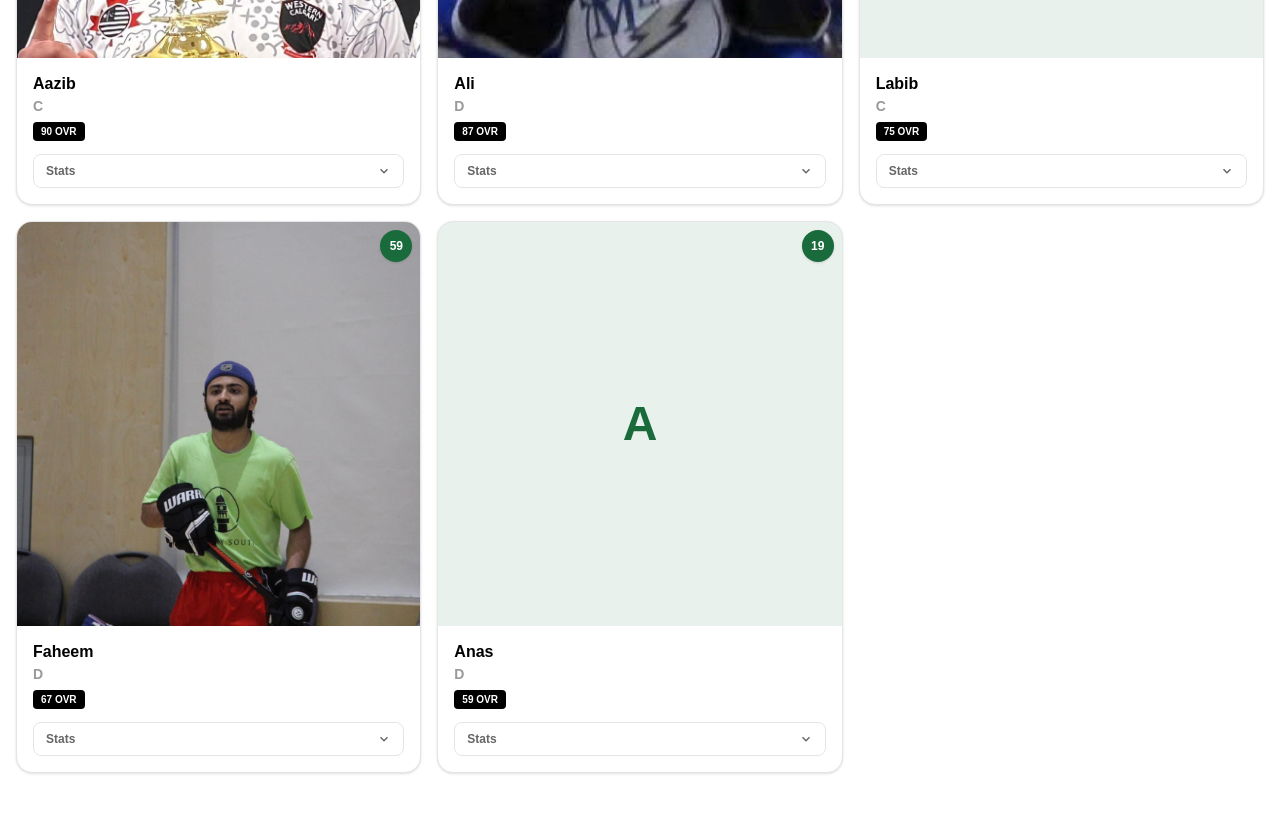
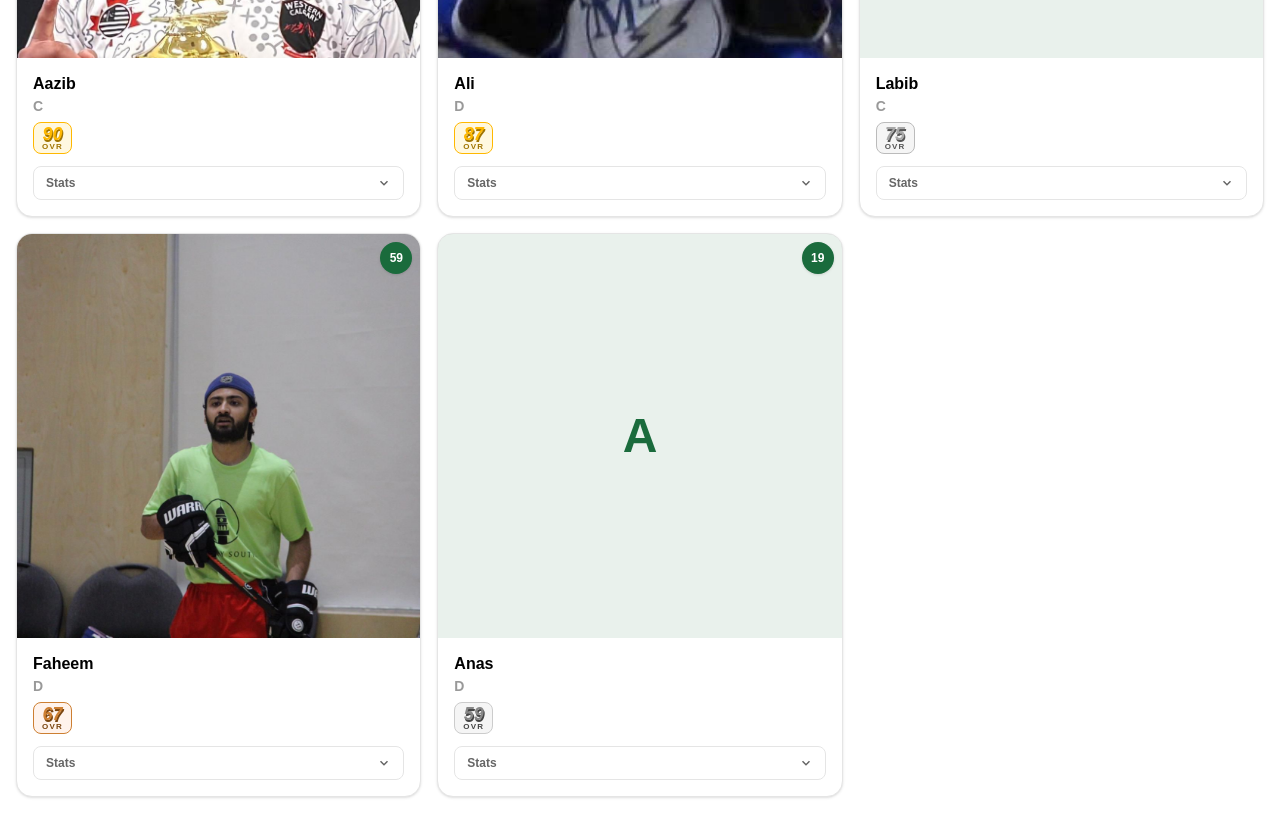
Before and after one commit to rizwan-mirza315/ahl, a Next.js app: page /teams/aazib in a window 1280 px wide. Shown: the part 780-1609 px from the top of the page. Before the commit the page ends 1585 px from the top, so only its background shows below. Built offline with nearby package versions, Linux system fonts and the light colour scheme.

Commit message:
Add styled OVR badge component; rename Ac to Abdullah Chaudhry
Co-Authored-By: Claude Sonnet 4.6 <noreply@anthropic.com>

```diff
--- a/app/compare/page.tsx
+++ b/app/compare/page.tsx
@@ -1,5 +1,6 @@
 "use client";
 import { players, teams, getTeamById, getOverall } from "@/lib/data";
+import OvrBadge from "@/components/OvrBadge";
 import TeamBadge from "@/components/TeamBadge";
 import Image from "next/image";
 import Link from "next/link";
@@ -162,8 +163,8 @@ export default function ComparePage() {
                   {teamA && <TeamBadge team={teamA} size={16} />}
                   <span className="text-[#999] text-xs">{teamA?.abbreviation}</span>
                 </div>
-                <div className="mt-2 inline-block bg-black text-white text-xs font-black px-2 py-0.5 rounded">
-                  {getOverall(playerA)} OVR
+                <div className="mt-2 flex justify-center">
+                  <OvrBadge ovr={getOverall(playerA)} size="lg" />
                 </div>
               </div>
             </div>
@@ -188,8 +189,8 @@ export default function ComparePage() {
                   {teamB && <TeamBadge team={teamB} size={16} />}
                   <span className="text-[#999] text-xs">{teamB?.abbreviation}</span>
                 </div>
-                <div className="mt-2 inline-block bg-black text-white text-xs font-black px-2 py-0.5 rounded">
-                  {getOverall(playerB)} OVR
+                <div className="mt-2 flex justify-center">
+                  <OvrBadge ovr={getOverall(playerB)} size="lg" />
                 </div>
               </div>
             </div>
--- a/app/teams/[id]/page.tsx
+++ b/app/teams/[id]/page.tsx
@@ -1,5 +1,6 @@
 "use client";
 import { getTeamById, getPlayersByTeam, teams, getOverall } from "@/lib/data";
+import OvrBadge from "@/components/OvrBadge";
 import TeamBadge from "@/components/TeamBadge";
 import Link from "next/link";
 import Image from "next/image";
@@ -127,8 +128,8 @@ function PlayerCard({
             <p className="font-black text-black text-base leading-tight">{player.name}</p>
           )}
           <p className="text-[#999] text-sm font-semibold mt-0.5">{player.position}</p>
-          <div className="mt-1.5 inline-block bg-black text-white text-[10px] font-black px-2 py-0.5 rounded">
-            {getOverall(player)} OVR
+          <div className="mt-1.5">
+            <OvrBadge ovr={getOverall(player)} size="sm" />
           </div>
         </div>
 
--- /dev/null
+++ b/components/OvrBadge.tsx
@@ -0,0 +1,39 @@
+export default function OvrBadge({ ovr, size = "md" }: { ovr: number; size?: "sm" | "md" | "lg" }) {
+  const color =
+    ovr >= 85 ? { num: "#FFB800", shadow: "#a07400", bg: "#fff8e0", border: "#FFB800" } :
+    ovr >= 75 ? { num: "#A8A8A8", shadow: "#555", bg: "#f5f5f5", border: "#bbb" } :
+    ovr >= 65 ? { num: "#CD7F32", shadow: "#7a4510", bg: "#fff3ec", border: "#CD7F32" } :
+                { num: "#888",    shadow: "#444", bg: "#f5f5f5", border: "#ccc" };
+
+  const sizes = {
+    sm: { num: "text-lg",    sub: "text-[8px]",  px: "px-2 py-0.5" },
+    md: { num: "text-2xl",   sub: "text-[9px]",  px: "px-2.5 py-1" },
+    lg: { num: "text-4xl",   sub: "text-[11px]", px: "px-3 py-1.5" },
+  };
+
+  const s = sizes[size];
+
+  return (
+    <div
+      className={`inline-flex flex-col items-center rounded-lg border ${s.px}`}
+      style={{ backgroundColor: color.bg, borderColor: color.border }}
+    >
+      <span
+        className={`${s.num} font-black italic leading-none`}
+        style={{
+          color: color.num,
+          textShadow: `1px 2px 0px ${color.shadow}`,
+          fontVariantNumeric: "tabular-nums",
+        }}
+      >
+        {ovr}
+      </span>
+      <span
+        className={`${s.sub} font-black tracking-[0.15em] uppercase leading-none`}
+        style={{ color: color.shadow }}
+      >
+        OVR
+      </span>
+    </div>
+  );
+}
--- a/lib/data.ts
+++ b/lib/data.ts
@@ -54,7 +54,7 @@ export const players: Player[] = [
   // DC's Team
   { id: "p5",  teamId: "dc",    name: "Daanish Chaudhary", number: 91, position: "D", goals: 5, assists: 3, gamesPlayed: 7, photo: "/dc-profile-pic.jpeg" },
   { id: "p10", teamId: "dc",    name: "Dc Friend", number: 11, position: "C", goals: 3, assists: 0, gamesPlayed: 7 },
-  { id: "p14", teamId: "dc",    name: "Ac",         number: 9,  position: "C", goals: 3, assists: 1, gamesPlayed: 7, photo: "/ac-profile-pic.jpeg" },
+  { id: "p14", teamId: "dc",    name: "Abdullah Chaudhry", number: 9,  position: "C", goals: 3, assists: 1, gamesPlayed: 7, photo: "/ac-profile-pic.jpeg" },
   { id: "p6",  teamId: "dc",    name: "Talha",      number: 34, position: "C", goals: 2, assists: 2, gamesPlayed: 7 },
   { id: "p4",  teamId: "dc",    name: "Arib",       number: 99, position: "C", goals: 0, assists: 1, gamesPlayed: 7 },
 ];
```
